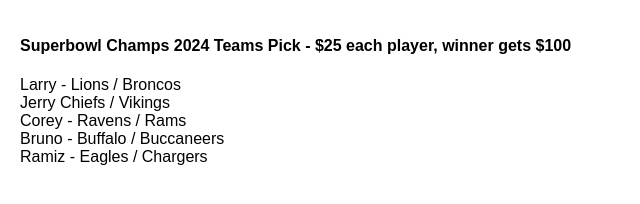
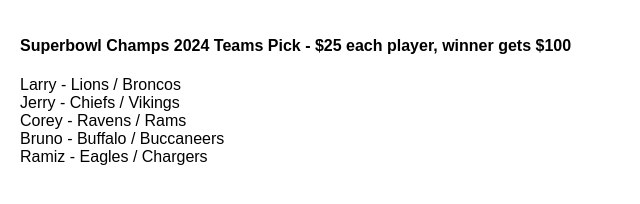
Before and after one commit to bcm082/aroundthetable, a plain HTML site: page index.html in a window 1280 px wide. Shown: the part 572-776 px from the top of the page, 0-640 px from the left. Drawn offline with Linux system fonts and the light colour scheme.

Commit message:
Update index.html

```diff
--- a/index.html
+++ b/index.html
@@ -41,7 +41,7 @@
     <br>
     <div><h4>Superbowl Champs 2024 Teams Pick - $25 each player, winner gets $100</h4>
         Larry - Lions / Broncos<br>
-        Jerry Chiefs / Vikings<br>
+        Jerry - Chiefs / Vikings<br>
         Corey - Ravens / Rams<br>
         Bruno - Buffalo / Buccaneers<br>
         Ramiz - Eagles / Chargers<br>
```
